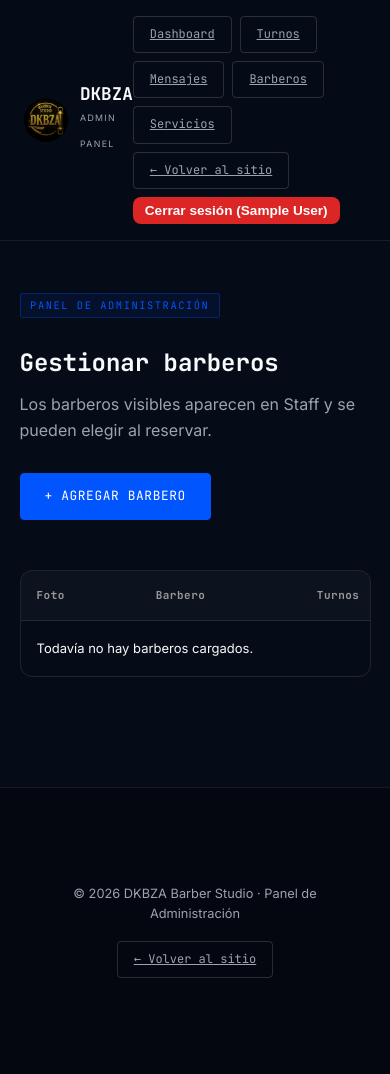
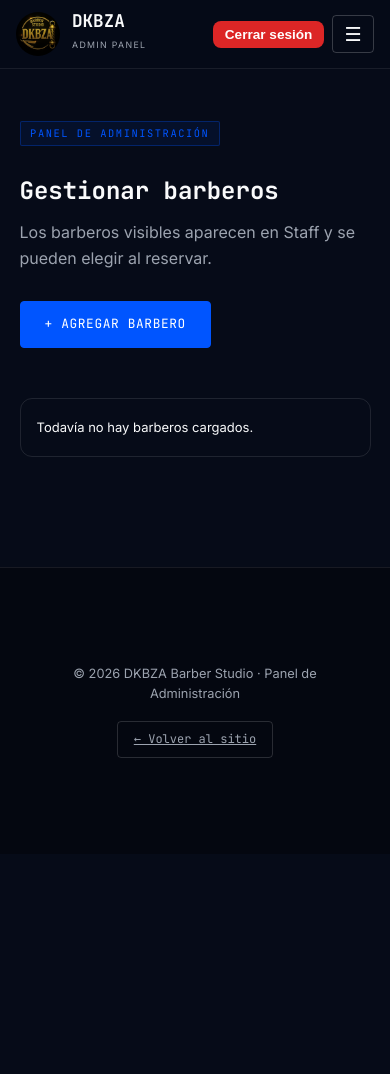
Before and after one commit to ArapaDillan10/Pagina-para-barberias, a PHP site: page /ci431/admin_barberos.php in a window 390 px wide. After the commit the page ends 758 px from the top, so only its background shows below. Run offline with PHP 8.4, Linux system fonts and the light colour scheme; the visitor is signed in with stand-in values (Sample User, id 1); data that the repository does not hold is empty.

Commit message:
feat: la pagina se adapta al celular (menu hamburguesa en el admin y tablas como tarjetas)

```diff
--- a/admin.php
+++ b/admin.php
@@ -414,13 +414,16 @@
 
           </div>
 
-          <a href="admin_mensajes.php" class="btn-blue admin-action">
+           <a href="admin_mensajes.php" class="btn-blue admin-action">
             Ver mensajes
           </a>
 
         </div>
 
 
+      </div>
+
+    </section>
 
     <!-- =========================================================
          RESERVAS RECIENTES
--- a/css/styles.css
+++ b/css/styles.css
@@ -1152,6 +1152,12 @@ h1, h2, h3, h4, .mono {
   flex-wrap: wrap;
 }
 
+.admin-nav-actions {
+  display: flex;
+  align-items: center;
+  gap: 8px;
+}
+
 a.btn-blue,
 a.btn-danger {
   display: inline-block;
@@ -1540,3 +1546,121 @@ input[type="file"].wireframe-input { padding: 0.6rem; }
   justify-content: center;
   flex-wrap: wrap;
 }
+
+/* =========================================================
+   CELULAR Y TABLET: ajustes que solo aplican en pantallas chicas
+   (en la computadora no cambia nada)
+   ========================================================= */
+
+@media (max-width: 768px) {
+
+  .navbar {
+    padding: 0.75rem 1rem;
+  }
+
+  /* Menú del admin y de Mi cuenta: se abre con ☰ (Cerrar sesión queda a la vista) */
+  .admin-nav-links {
+    display: none;
+    position: absolute;
+    top: 100%;
+    left: 0;
+    right: 0;
+    flex-direction: column;
+    gap: 0;
+    background: #060B18;
+    border-bottom: 1px solid rgba(255, 255, 255, 0.08);
+  }
+
+  .admin-nav-links.abierto {
+    display: flex;
+  }
+
+  .admin-nav-links .btn-ghost-sm {
+    padding: 1rem 1.5rem;
+    border: none;
+    border-top: 1px solid rgba(255, 255, 255, 0.08);
+    border-radius: 0;
+  }
+
+  .logout-nombre {
+    display: none;
+  }
+
+  .nav-btn {
+    padding: 0.6rem 0.9rem;
+    font-size: 0.7rem;
+    white-space: nowrap;
+  }
+
+  /* Pasos de la reserva: los nombres van abajo de los círculos */
+  .stepper-header {
+    flex-wrap: wrap;
+  }
+
+  .step-labels {
+    width: 100%;
+    display: flex;
+    justify-content: space-between;
+    font-family: 'JetBrains Mono', monospace;
+    font-size: 0.6rem;
+    color: #9CA3AF;
+  }
+
+  .booking-card {
+    padding: 1.5rem 1rem;
+  }
+}
+
+@media (max-width: 600px) {
+
+  /* Tablas del admin: cada fila se muestra como una tarjeta */
+  .admin-table {
+    min-width: 0;
+  }
+
+  .admin-table thead {
+    display: none;
+  }
+
+  .admin-table,
+  .admin-table tbody,
+  .admin-table tr,
+  .admin-table td {
+    display: block;
+    width: 100%;
+  }
+
+  .admin-table tr {
+    padding: 12px 16px;
+    border-bottom: 1px solid rgba(255,255,255,.10);
+  }
+
+  .admin-table tr:last-child {
+    border-bottom: none;
+  }
+
+  .admin-table td {
+    padding: 6px 0;
+    border-bottom: none;
+  }
+
+  /* Tablas con el título en la fila (ej: Mis datos en mi_cuenta.php) */
+  .admin-table tbody th {
+    display: block;
+    width: 100%;
+    padding: 0 0 2px;
+    background: none;
+    border-bottom: none;
+    font-size: 10px;
+  }
+
+  /* El título de la columna lo pone js/script.js en data-label */
+  .admin-table td[data-label]::before {
+    content: attr(data-label);
+    display: block;
+    margin-bottom: 2px;
+    font-family: "JetBrains Mono", monospace;
+    font-size: 10px;
+    color: #999;
+  }
+}
--- a/includes/admin_nav.php
+++ b/includes/admin_nav.php
@@ -27,9 +27,11 @@
       </a>
 
 
-      <!-- ACCESOS -->
+      <!-- ACCESOS: en el celular el menú se abre con ☰ y Cerrar sesión queda siempre a la vista -->
 
-      <div class="admin-nav-links">
+      <div class="admin-nav-actions">
+
+        <nav class="admin-nav-links" id="adminNav">
 
           <a href="admin.php" class="btn-ghost-sm">
             Dashboard
@@ -55,15 +57,26 @@
             ← Volver al sitio
           </a>
 
+        </nav>
+
         <form method="post" action="logout.php" class="form-logout">
           <?php echo csrf_campo(); ?>
           <button type="submit" class="btn-danger">
-            Cerrar sesión (<?php echo htmlspecialchars($_SESSION['usuario_nombre'] ?? '', ENT_QUOTES, 'UTF-8'); ?>)
+            Cerrar sesión<span class="logout-nombre"> (<?php echo htmlspecialchars($_SESSION['usuario_nombre'] ?? '', ENT_QUOTES, 'UTF-8'); ?>)</span>
           </button>
         </form>
+
+        <button type="button" class="nav-toggle" id="adminNavToggle" aria-label="Abrir menú" aria-expanded="false">☰</button>
 
       </div>
 
     </div>
 
   </header>
+
+  <script>
+    document.getElementById('adminNavToggle').addEventListener('click', function () {
+      var abierto = document.getElementById('adminNav').classList.toggle('abierto');
+      this.setAttribute('aria-expanded', abierto);
+    });
+  </script>
--- a/includes/header.php
+++ b/includes/header.php
@@ -39,7 +39,7 @@
   <?php endif; ?>
 
   <!-- CSS PRINCIPAL -->
-  <link rel="stylesheet" href="./css/styles.css?v=4" />
+  <link rel="stylesheet" href="./css/styles.css?v=5" />
 
   <!-- FUENTES -->
   <link rel="preconnect" href="https://fonts.googleapis.com">
--- a/js/script.js
+++ b/js/script.js
@@ -281,3 +281,17 @@ if (inputBuscar && gridServicios) {
     buscarServicios();
   });
 }
+
+// Tablas del admin en el celular: cada celda guarda el título de su columna
+// para mostrarlo arriba del dato (ver .admin-table td[data-label] en styles.css)
+document.querySelectorAll('.admin-table').forEach((tabla) => {
+  const titulos = [...tabla.querySelectorAll('thead th')].map((th) => th.textContent.trim());
+
+  tabla.querySelectorAll('tbody tr').forEach((fila) => {
+    [...fila.children].forEach((celda, i) => {
+      if (!celda.hasAttribute('colspan') && titulos[i]) {
+        celda.setAttribute('data-label', titulos[i]);
+      }
+    });
+  });
+});
```
Also changed, not shown: mi_cuenta.php (+14 -1 lines). Lines whose indentation alone changed are shown as unchanged.
